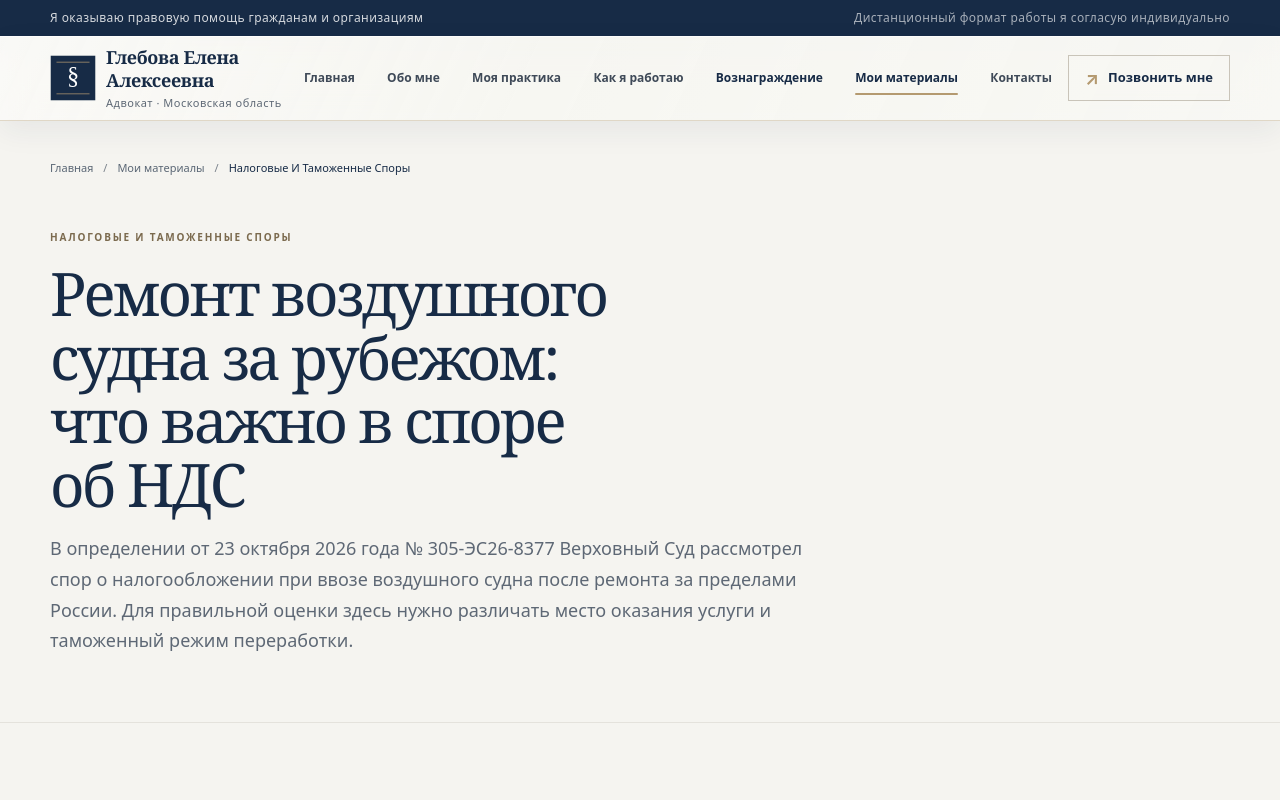
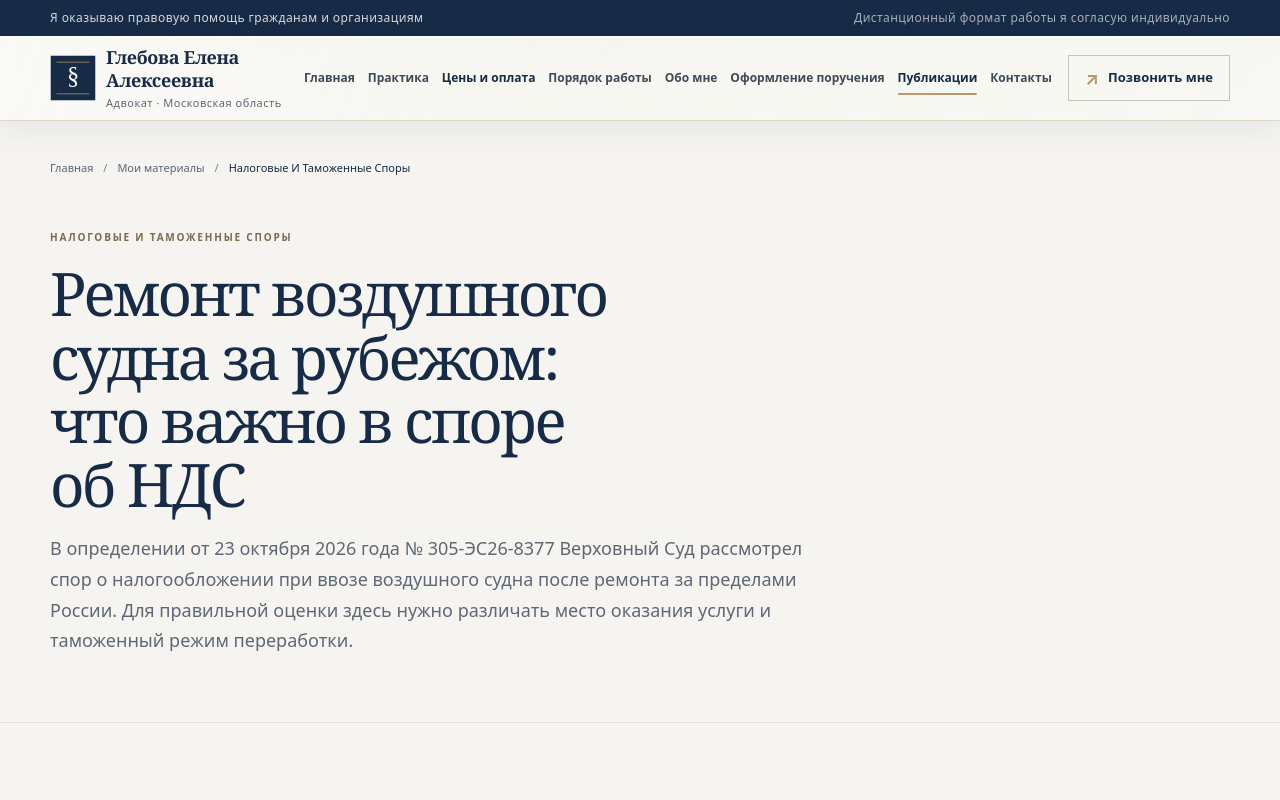
Before and after one commit to alexalxandrov/glebova_site, a plain HTML site: page project/articles/nds-pri-remonte-vozdushnogo-sudna/index.html in a window 1280 px wide. Shown: the top 800 px of the page. Drawn offline with Linux system fonts and the light colour scheme.

Commit message:
Standardize mirrored article navigation

```diff
--- a/project/articles/nds-pri-remonte-vozdushnogo-sudna/index.html
+++ b/project/articles/nds-pri-remonte-vozdushnogo-sudna/index.html
@@ -24,7 +24,7 @@
     <img src="../../assets/brand-mark.svg" width="46" height="46" alt="" aria-hidden="true">
     <span class="brand-text"><strong>Глебова Елена Алексеевна</strong><small>Адвокат · Московская область</small></span>
   </a>
-  <nav class="primary-nav" aria-label="Основная навигация"><a class="nav-link" href="../../">Главная</a><a class="nav-link" href="../../about/">Обо мне</a><a class="nav-link" href="../../practice/">Моя практика</a><a class="nav-link" href="../../working-process/">Как я работаю</a><a class="nav-link" href="../../remuneration/">Вознаграждение</a><a class="nav-link" href="../../articles/" aria-current="page">Мои материалы</a><a class="nav-link" href="../../contacts/">Контакты</a></nav>
+  <nav class="primary-nav" aria-label="Основная навигация"><a class="nav-link" href="../../">Главная</a><a class="nav-link" href="../../practice/">Практика</a><a class="nav-link" href="../../remuneration/">Цены и оплата</a><a class="nav-link" href="../../working-process/">Порядок работы</a><a class="nav-link" href="../../about/">Обо мне</a><a class="nav-link" href="../../documents/">Оформление поручения</a><a class="nav-link" href="../../articles/" aria-current="page">Публикации</a><a class="nav-link" href="../../contacts/">Контакты</a></nav>
   <a class="header-call" href="tel:+79104707654"><span class="call-icon" aria-hidden="true">↗</span><span>Позвонить мне</span></a>
 </div></header>
 <main id="main">
```
Also changed, not shown: project/articles/obzor-vs-3-2026/index.html (+1 -1 lines), project/articles/podgotovka-grazhdanskogo-dela-2026/index.html (+1 -1 lines), project/articles/rukovodyashchie-razyasneniya-vs-2026/index.html (+1 -1 lines), project/articles/sanktsionnye-sdelki-obzor-vs-8-2026/index.html (+1 -1 lines), project/articles/software-development-disputes-2025-2026/index.html (+1 -1 lines), project/articles/vozmeshchenie-poter-406-1-gk/index.html (+1 -1 lines), project/articles/zemelnyy-nalog-izhs-2026/index.html (+1 -1 lines).
